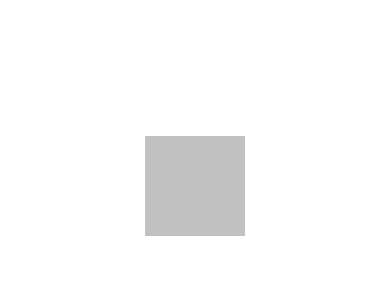
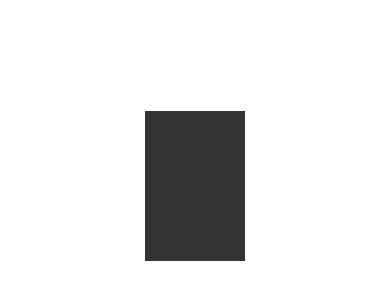
Before and after one commit to ALexander4295502/rn-animation-sample, a React Native app: screen / in a window 390 px wide. Shown: the part 236-536 px from the top of the page. Built offline with nearby package versions, Linux system fonts and the light colour scheme.

Commit message:
add AnimatedTiming component for demo

```diff
--- a/App.js
+++ b/App.js
@@ -5,49 +5,16 @@
  */
 
 import React, { Component } from 'react';
-import {
-  StyleSheet,
-  Text,
-  View,
-  Animated,
-  Easing
-} from 'react-native';
+import AnimatedTiming from './Components/AnimatedTiming';
 
 export default class App extends Component<{}> {
 
-  componentWillMount() {
-    this.animatedValue = new Animated.Value(1);
-  }
-
-  componentDidMount() {
-    Animated.timing(this.animatedValue, {
-      toValue: .3,
-      duration: 1000
-    }).start()
-  }
-
   render() {
     const animatedStyle = {
-      opacity: this.animatedValue
+      height: this.animatedValue
     };
     return (
-      <View style={styles.container}>
-        <Animated.View style={[styles.box, animatedStyle]}>
-        </Animated.View>
-      </View>
+      <AnimatedTiming/>
     );
   }
 }
-
-const styles = StyleSheet.create({
-  container: {
-    flex: 1,
-    justifyContent: 'center',
-    alignItems: 'center',
-  },
-  box: {
-    backgroundColor: '#333',
-    width: 100,
-    height: 100,
-  }
-});
--- /dev/null
+++ b/Components/AnimatedTiming.js
@@ -0,0 +1,46 @@
+import React, {Component} from 'react';
+import {
+  StyleSheet,
+  View,
+  Animated,
+  Easing
+} from 'react-native';
+
+export default class AnimatedTiming extends Component {
+  componentWillMount() {
+    this.animatedValue = new Animated.Value(100);
+  }
+
+  componentDidMount() {
+    Animated.timing(this.animatedValue, {
+      toValue: 150,
+      duration: 1000,
+      easing: Easing.bounce
+    }).start()
+  }
+
+  render() {
+    const animatedStyle = {
+      height: this.animatedValue
+    };
+    return (
+      <View style={styles.container}>
+        <Animated.View style={[styles.box, animatedStyle]}>
+        </Animated.View>
+      </View>
+    );
+  }
+}
+
+const styles = StyleSheet.create({
+  container: {
+    flex: 1,
+    justifyContent: 'center',
+    alignItems: 'center',
+  },
+  box: {
+    backgroundColor: '#333',
+    width: 100,
+    height: 100,
+  }
+});
```
